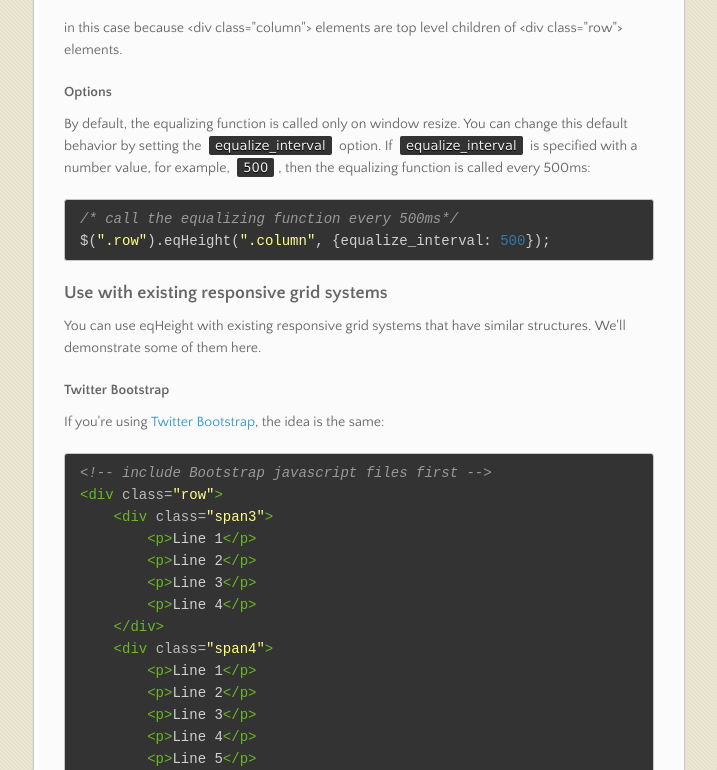
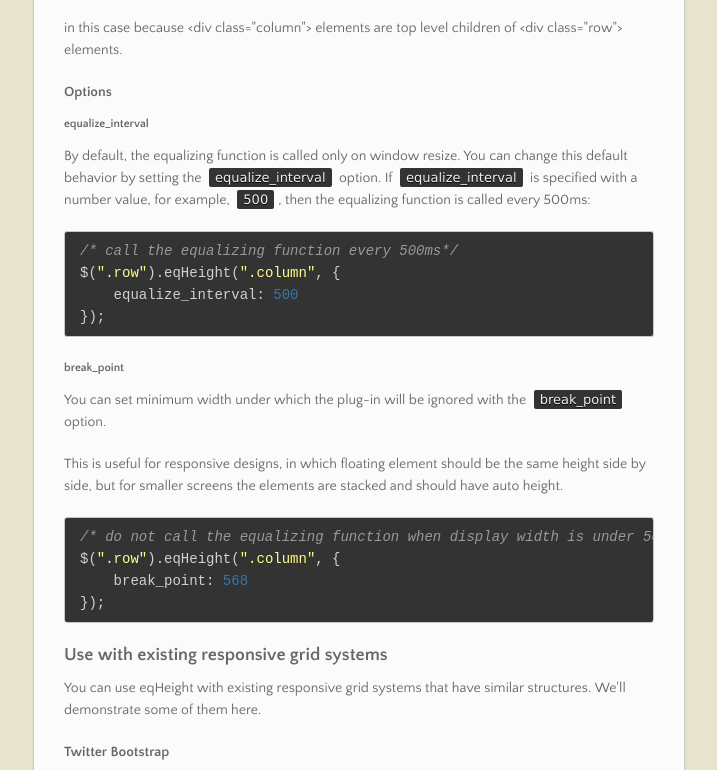
Before and after one commit to jsliang/eqHeight.coffee, a plain HTML site: page index.html in a window 1280 px wide. Shown: the part 1835-2605 px from the top of the page, without its empty margins (282-999 px from the left). Drawn offline with nearby package versions, Linux system fonts and the light colour scheme.

```diff
--- a/index.html
+++ b/index.html
@@ -125,12 +125,30 @@
 <h4>
 <a name="options" class="anchor" href="#options"><span class="octicon octicon-link"></span></a>Options</h4>
 
+<h5>
+<a name="equalize_interval" class="anchor" href="#equalize_interval"><span class="octicon octicon-link"></span></a>equalize_interval</h5>
+
 <p>By default, the equalizing function is called only on window resize.
 You can change this default behavior by setting the <code>equalize_interval</code> option.
 If <code>equalize_interval</code> is specified with a number value, for example, <code>500</code>, then the equalizing function is called every 500ms:</p>
 
 <div class="highlight highlight-javascript"><pre><span class="cm">/* call the equalizing function every 500ms*/</span>
-<span class="nx">$</span><span class="p">(</span><span class="s2">".row"</span><span class="p">).</span><span class="nx">eqHeight</span><span class="p">(</span><span class="s2">".column"</span><span class="p">,</span> <span class="p">{</span><span class="nx">equalize_interval</span><span class="o">:</span> <span class="mi">500</span><span class="p">});</span>
+<span class="nx">$</span><span class="p">(</span><span class="s2">".row"</span><span class="p">).</span><span class="nx">eqHeight</span><span class="p">(</span><span class="s2">".column"</span><span class="p">,</span> <span class="p">{</span>
+    <span class="nx">equalize_interval</span><span class="o">:</span> <span class="mi">500</span>
+<span class="p">});</span>
+</pre></div>
+
+<h5>
+<a name="break_point" class="anchor" href="#break_point"><span class="octicon octicon-link"></span></a>break_point</h5>
+
+<p>You can set minimum width under which the plug-in will be ignored with the <code>break_point</code> option.</p>
+
+<p>This is useful for responsive designs, in which floating element should be the same height side by side, but for smaller screens the elements are stacked and should have auto height.</p>
+
+<div class="highlight highlight-javascript"><pre><span class="cm">/* do not call the equalizing function when display width is under 568px*/</span>
+<span class="nx">$</span><span class="p">(</span><span class="s2">".row"</span><span class="p">).</span><span class="nx">eqHeight</span><span class="p">(</span><span class="s2">".column"</span><span class="p">,</span> <span class="p">{</span>
+    <span class="nx">break_point</span><span class="o">:</span> <span class="mi">568</span>
+<span class="p">});</span>
 </pre></div>
 
 <h3>
@@ -223,7 +241,7 @@
 <h2>
 <a name="license" class="anchor" href="#license"><span class="octicon octicon-link"></span></a>License</h2>
 
-<p>Copyright (c) 2013, Jui-Shan Liang &lt;<a href="mailto:jenny@jsliang.com">jenny@jsliang.com</a>&gt;</p>
+<p>Copyright (c) 2013-2014, Jui-Shan Liang &lt;<a href="mailto:jenny@jsliang.com">jenny@jsliang.com</a>&gt;</p>
 
 <p>All rights reserved.</p>
 
```
Also changed, not shown: params.json (+1 -1 lines).
